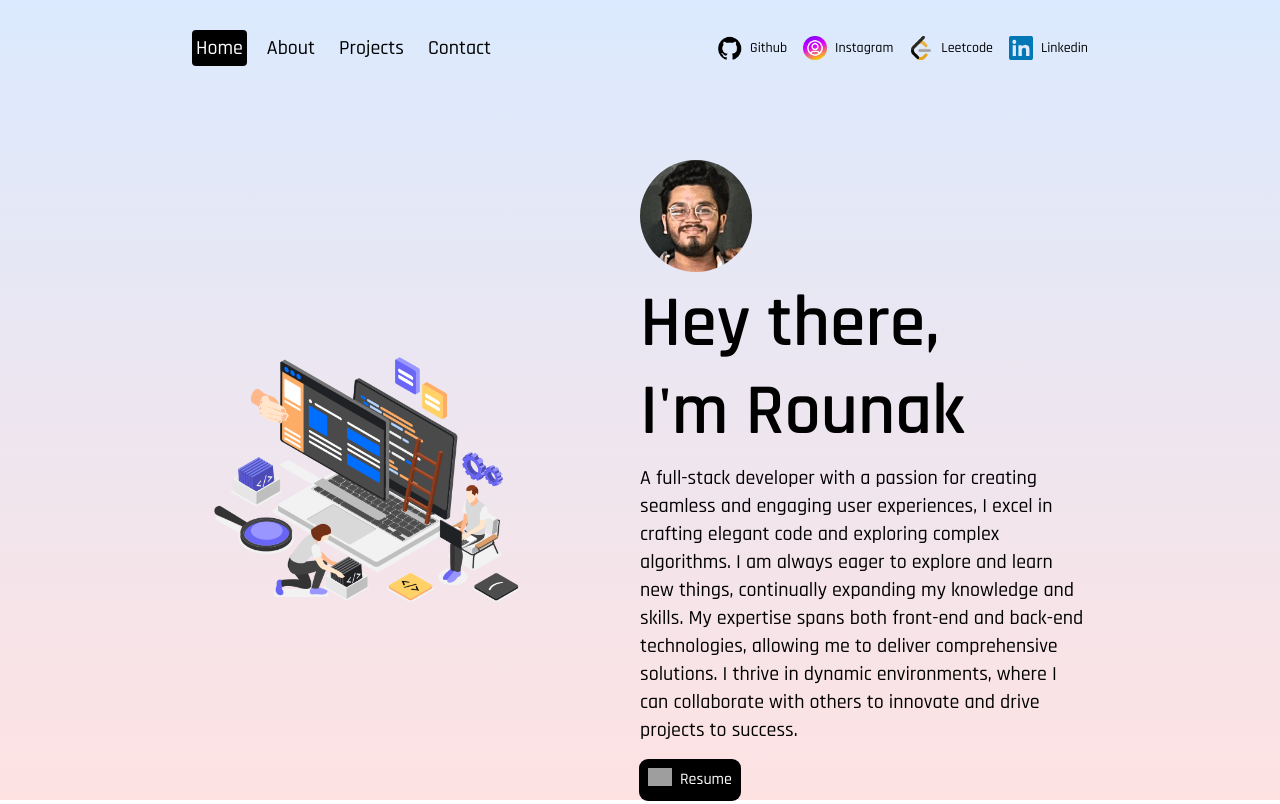
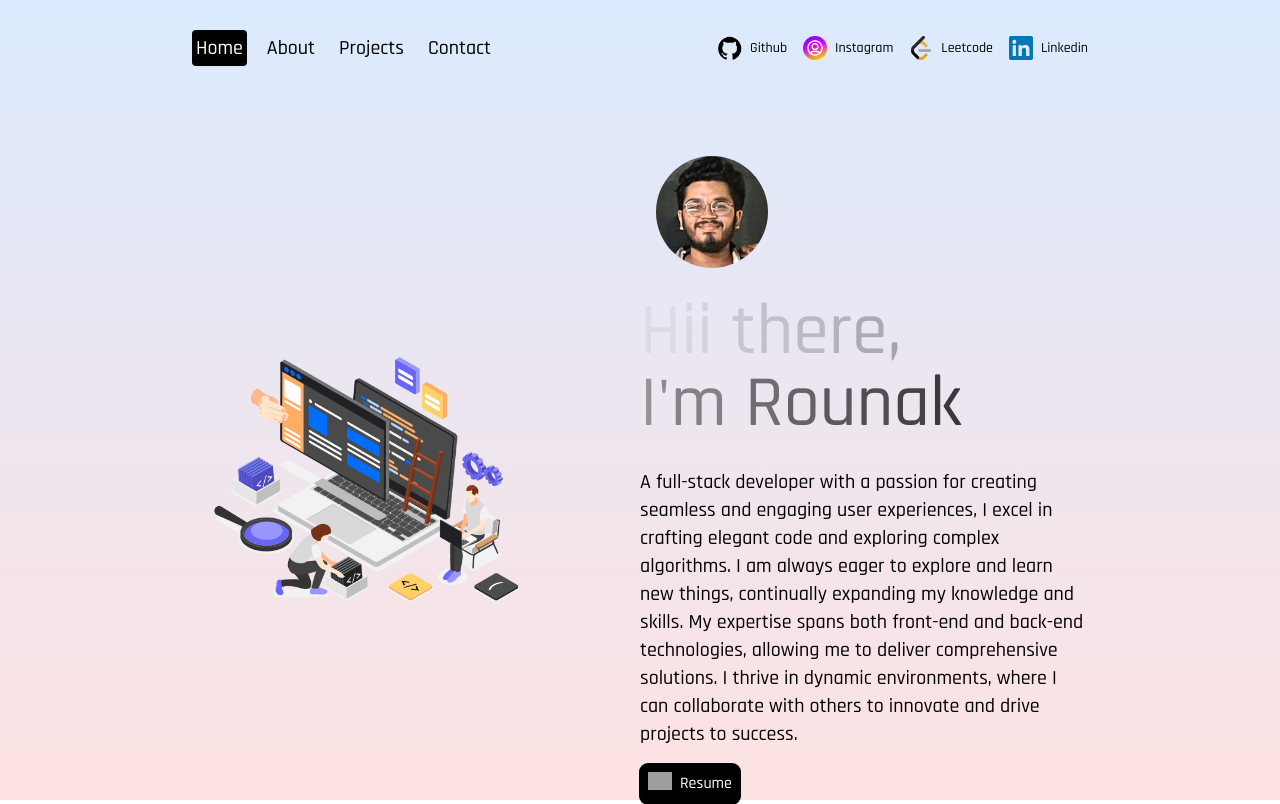
Before and after one commit to Rounakgupta2305/My-Portfolio, a Next.js app: page / in a window 1280 px wide. Built offline with nearby package versions, Linux system fonts and the light colour scheme; grey boxes are pictures that could not be loaded.

Commit message:
Update page.jsx

```diff
--- a/src/app/page.jsx
+++ b/src/app/page.jsx
@@ -7,6 +7,7 @@ const Homepage = () => {
   const handleResumeClick = () => {
     window.location.href = "https://drive.google.com/drive/folders/19WX3kEaVnSP_OfJqk8fp2XiDIkE2mv3P?usp=sharing";
   };
+  const text = "Hii there,\nI'm Rounak";
 
   return (
     <motion.div
@@ -15,32 +16,49 @@ const Homepage = () => {
       animate={{ y: "0%" }}
       transition={{ duration: 1 }}
     >
-      <div className="h-full flex flex-col pt-20 sm:pt-20 md:pt-28 lg:pt-16 gap-10 justify-between lg:flex-row px-4 sm:px-10 md:px-12 lg:px-20 xl:px-48">
+      <div className="h-full flex flex-col pt-15 sm:pt-20 md:pt-28 lg:pt-16 gap-10 justify-between lg:flex-row px-4 sm:px-10 md:px-12 lg:px-20 xl:px-48">
 
-        <div className="h-0 lg:h-full lg:w-2/5 relative hidden lg:block">
+        {/* IMAGE CONTAINER */}
+        <div className="lg:h-full lg:w-2/5 relative hidden lg:block">
           <Image src="/him.png" alt="" fill className="object-contain" />
         </div>
 
         {/* TEXT CONTAINER */}
-        <div className="h-1/2 lg:h-full lg:w-1/2 flex flex-col gap-4 justify-center">
+        <div className="lg:h-full lg:w-1/2 flex flex-col gap-4 justify-center">
           {/* TITLE */}
           <Image
             src="/hero.png"
             alt=""
             width={112}
             height={112}
-            className="w-28 h-28 rounded-full object-contain"
+            className="w-28 h-28 rounded-full object-contain mb-4 lg:mb-0 lg:ml-4"
           />
-          <h1 className="text-4xl md:text-7xl font-bold">
-            Hey there,
-          </h1>
-          <h1 className="text-4xl md:text-7xl font-bold">
-            I&apos;m Rounak
-          </h1>
-          {/* DESC */}
+
+          <div className="flex items-center py-3 text-7xl">
+            <div>
+              {text.split("").map((letter, index) => (
+                letter === '\n' ? <br key={index} /> : (
+                  <motion.span
+                    key={index}
+                    initial={{ opacity: 1 }}
+                    animate={{ opacity: 0 }}
+                    transition={{
+                      duration: 3,
+                      repeat: Infinity,
+                      delay: index * 0.1,
+                    }}
+                  >
+                    {letter}
+                  </motion.span>
+                )
+              ))}
+            </div>
+          </div>
+
           <p className="md:text-xl">
             A full-stack developer with a passion for creating seamless and engaging user experiences, I excel in crafting elegant code and exploring complex algorithms. I am always eager to explore and learn new things, continually expanding my knowledge and skills. My expertise spans both front-end and back-end technologies, allowing me to deliver comprehensive solutions. I thrive in dynamic environments, where I can collaborate with others to innovate and drive projects to success.
           </p>
+
           {/* BUTTONS */}
           <div className="w-full">
             <button className="p-2 flex gap-2 rounded-lg ring-1 ring-black bg-black text-white" onClick={handleResumeClick}>
```
